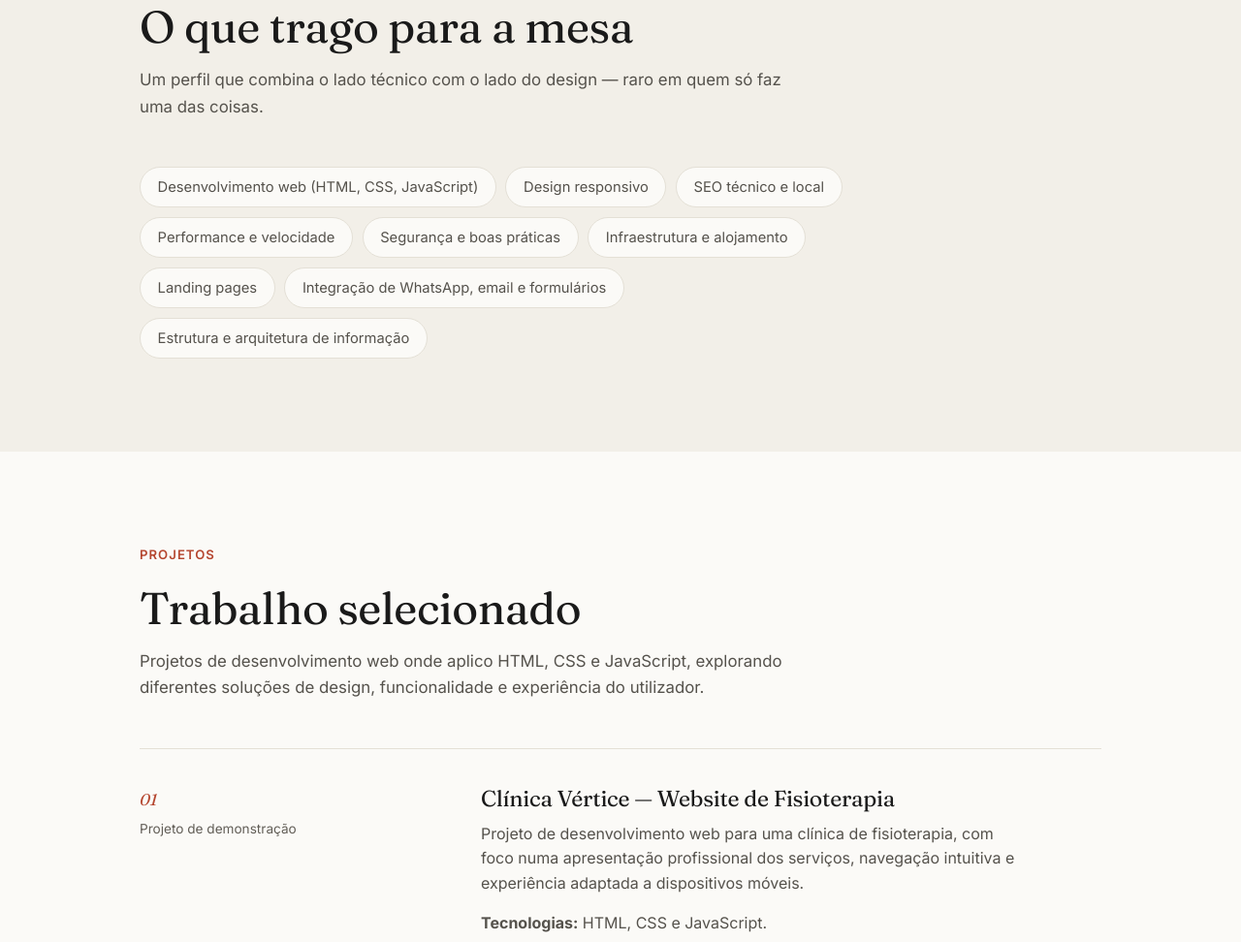
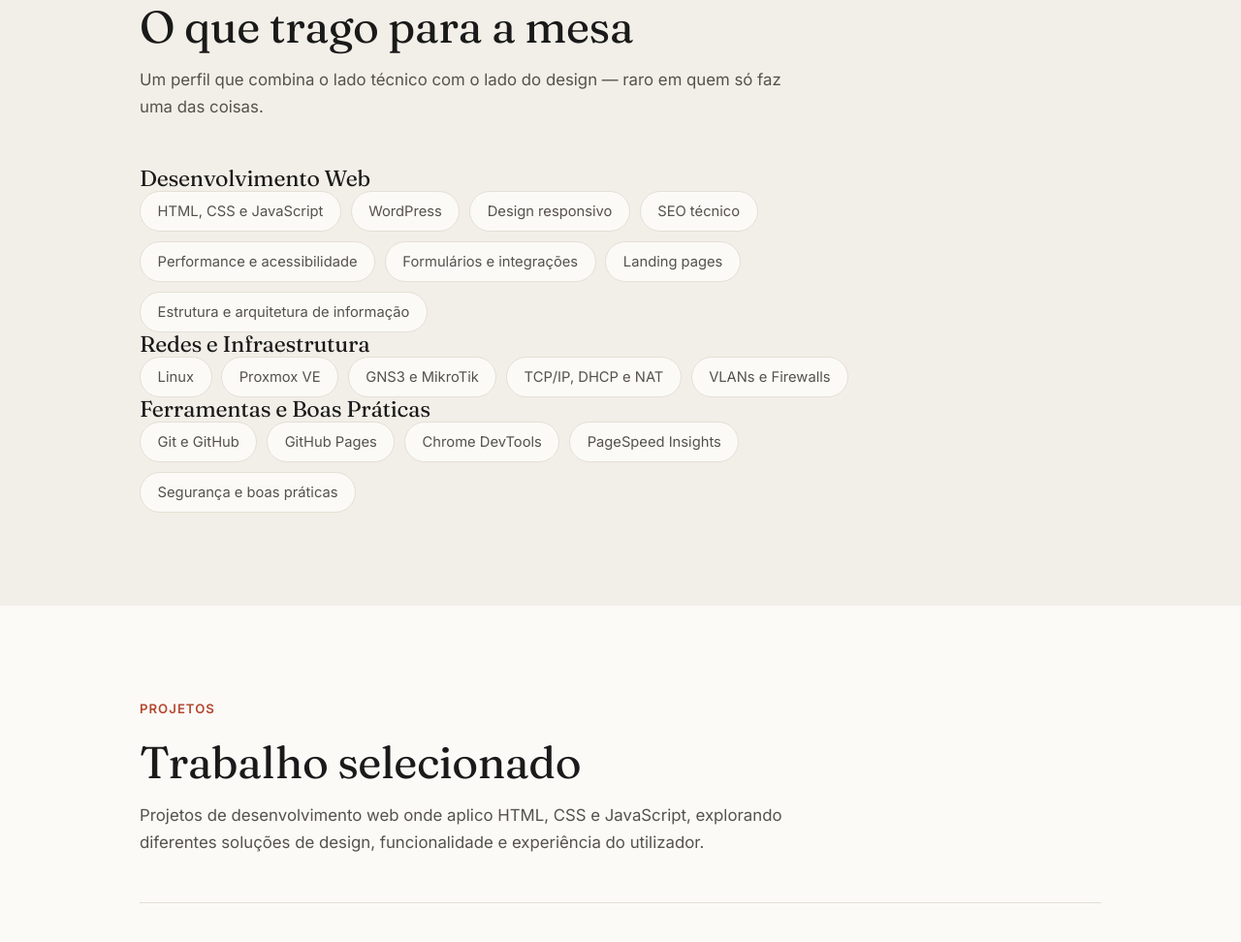
Before and after one commit to gal2025/gal2025.github.io, a plain HTML site: page index.html in a window 1280 px wide. Shown: the part 2682-3654 px from the top of the page at 97% size. Drawn offline with Linux system fonts and the light colour scheme.

Commit message:
Add new skills and tools sections in index.html

```diff
--- a/index.html
+++ b/index.html
@@ -162,16 +162,32 @@
 <h2>O que trago para a mesa</h2>
 <p>Um perfil que combina o lado técnico com o lado do design — raro em quem só faz uma das coisas.</p>
 </div>
+<h3>Desenvolvimento Web</h3>
 <div class="caps">
-<span class="cap">Desenvolvimento web (HTML, CSS, JavaScript)</span>
+<span class="cap">HTML, CSS e JavaScript</span>
+<span class="cap">WordPress</span>
 <span class="cap">Design responsivo</span>
-<span class="cap">SEO técnico e local</span>
-<span class="cap">Performance e velocidade</span>
-<span class="cap">Segurança e boas práticas</span>
-<span class="cap">Infraestrutura e alojamento</span>
+<span class="cap">SEO técnico</span>
+<span class="cap">Performance e acessibilidade</span>
+<span class="cap">Formulários e integrações</span>
 <span class="cap">Landing pages</span>
-<span class="cap">Integração de WhatsApp, email e formulários</span>
 <span class="cap">Estrutura e arquitetura de informação</span>
+</div>
+<h3>Redes e Infraestrutura</h3>
+<div class="caps">
+  <span class="cap">Linux</span>
+  <span class="cap">Proxmox VE</span>
+  <span class="cap">GNS3 e MikroTik</span>
+  <span class="cap">TCP/IP, DHCP e NAT</span>
+  <span class="cap">VLANs e Firewalls</span>
+</div>
+<h3>Ferramentas e Boas Práticas</h3>
+<div class="caps">
+  <span class="cap">Git e GitHub</span>
+  <span class="cap">GitHub Pages</span>
+  <span class="cap">Chrome DevTools</span>
+  <span class="cap">PageSpeed Insights</span>
+  <span class="cap">Segurança e boas práticas</span>
 </div>
 </div>
 </section>
```
